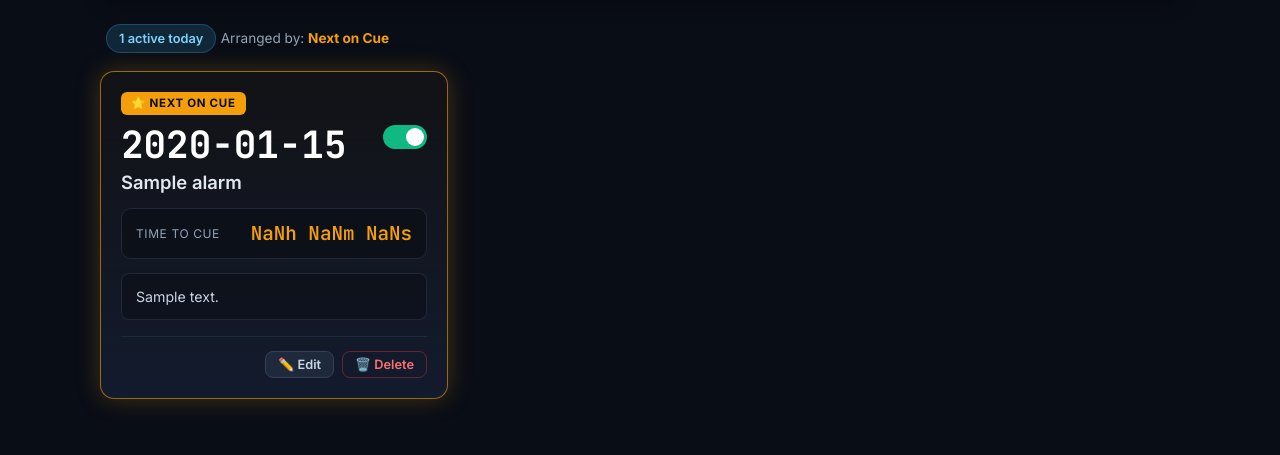
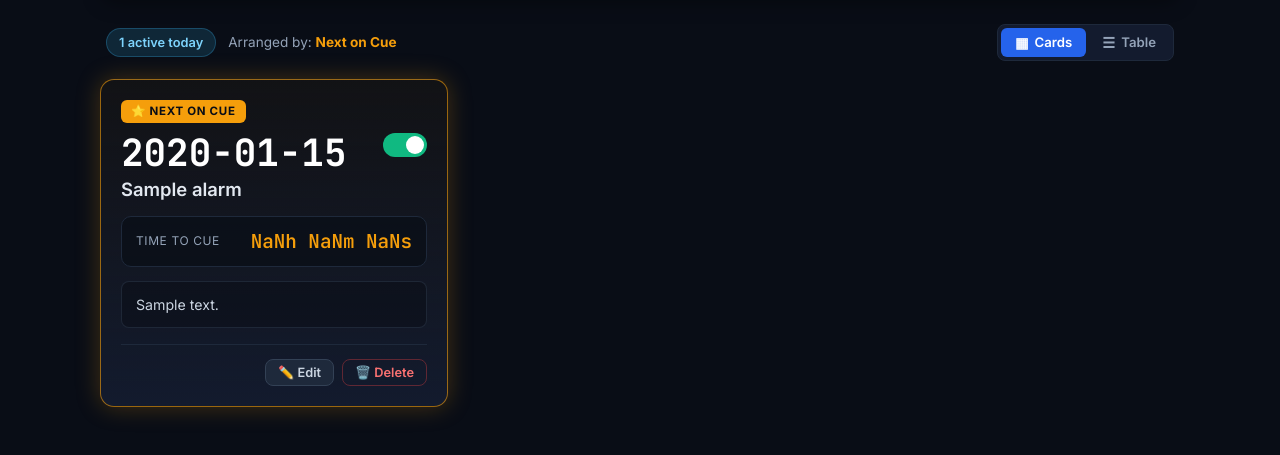
Before and after one commit to ulfgj/OnCue, a Flask app: page / in a window 1280 px wide. Shown: the part 148-603 px from the top of the page. Run offline with Flask 3, Linux system fonts and the light colour scheme; tables that the repository leaves empty hold one stand-in row (values such as "Sample post").

Commit message:
feat: add list and table view switcher with persistent layout preference

```diff
--- a/app/static/css/style.css
+++ b/app/static/css/style.css
@@ -103,8 +103,192 @@ body {
   display: flex;
   justify-content: space-between;
   align-items: center;
+  flex-wrap: wrap;
+  gap: 12px;
   margin-bottom: 18px;
   padding: 0 6px;
+}
+
+.status-summary {
+  display: flex;
+  align-items: center;
+  gap: 12px;
+}
+
+/* View Switcher */
+.view-switcher {
+  display: inline-flex;
+  background-color: var(--surface-color);
+  border: 1px solid var(--surface-border);
+  border-radius: 8px;
+  padding: 3px;
+  gap: 2px;
+}
+
+.btn-toggle {
+  display: inline-flex;
+  align-items: center;
+  gap: 6px;
+  background: transparent;
+  border: none;
+  color: var(--text-muted);
+  font-family: inherit;
+  font-size: 0.825rem;
+  font-weight: 600;
+  padding: 6px 14px;
+  border-radius: 6px;
+  cursor: pointer;
+  transition: all 0.15s ease;
+}
+
+.btn-toggle:hover {
+  color: #fff;
+}
+
+.btn-toggle.active {
+  background-color: #2563eb;
+  color: #fff;
+}
+
+.view-icon {
+  font-size: 0.9rem;
+}
+
+/* Table View */
+.table-container {
+  background-color: var(--surface-color);
+  border: 1px solid var(--surface-border);
+  border-radius: var(--card-radius);
+  overflow-x: auto;
+  box-shadow: 0 4px 6px -1px rgba(0, 0, 0, 0.2);
+}
+
+.cues-table {
+  width: 100%;
+  border-collapse: collapse;
+  text-align: left;
+  font-size: 0.9rem;
+}
+
+.cues-table thead th {
+  background-color: rgba(9, 13, 22, 0.6);
+  color: var(--text-muted);
+  font-size: 0.775rem;
+  font-weight: 700;
+  text-transform: uppercase;
+  letter-spacing: 0.05em;
+  padding: 14px 16px;
+  border-bottom: 1px solid var(--surface-border);
+  white-space: nowrap;
+}
+
+.cues-table tbody tr {
+  border-bottom: 1px solid rgba(51, 65, 85, 0.5);
+  transition: background-color 0.15s ease;
+}
+
+.cues-table tbody tr:last-child {
+  border-bottom: none;
+}
+
+.cues-table tbody tr:hover {
+  background-color: var(--surface-hover);
+}
+
+/* Table Row Priority: Closest */
+.cues-table tr.row-closest {
+  background: linear-gradient(90deg, rgba(245, 158, 11, 0.08) 0%, transparent 100%);
+  border-left: 3px solid var(--accent-cue);
+}
+
+.cues-table tr.row-closest .td-time {
+  color: var(--accent-cue);
+}
+
+.cues-table tr.row-closest .td-countdown .countdown-val {
+  color: var(--accent-cue);
+}
+
+/* Table Row: Passed */
+.cues-table tr.row-passed {
+  opacity: 0.5;
+  background-color: rgba(9, 13, 22, 0.3);
+}
+
+.cues-table tr.row-passed .td-time {
+  text-decoration: line-through;
+  color: #64748b;
+}
+
+/* Table Cells */
+.cues-table td {
+  padding: 14px 16px;
+  vertical-align: middle;
+}
+
+.td-status {
+  width: 110px;
+}
+
+.td-time {
+  font-family: var(--font-mono);
+  font-size: 1.4rem;
+  font-weight: 700;
+  color: #fff;
+  white-space: nowrap;
+}
+
+.td-cue {
+  max-width: 380px;
+}
+
+.cue-row-title {
+  font-weight: 600;
+  color: #f1f5f9;
+  font-size: 0.98rem;
+  margin-bottom: 2px;
+}
+
+.cue-row-notes {
+  font-size: 0.825rem;
+  color: #94a3b8;
+  white-space: pre-wrap;
+  word-break: break-word;
+  max-height: 48px;
+  overflow: hidden;
+  text-overflow: ellipsis;
+  display: -webkit-box;
+  -webkit-line-clamp: 2;
+  -webkit-box-orient: vertical;
+}
+
+.td-countdown {
+  white-space: nowrap;
+}
+
+.td-countdown .countdown-val {
+  font-family: var(--font-mono);
+  font-size: 1.05rem;
+  font-weight: 600;
+  color: var(--accent-cyan);
+}
+
+.td-toggle {
+  width: 70px;
+  text-align: center;
+}
+
+.td-actions {
+  width: 140px;
+  text-align: right;
+  white-space: nowrap;
+}
+
+.td-actions .card-actions {
+  border-top: none;
+  padding-top: 0;
+  display: inline-flex;
+  gap: 6px;
 }
 
 .badge {
--- a/app/static/js/app.js
+++ b/app/static/js/app.js
@@ -3,11 +3,13 @@ let alarms = [];
 let audioCtx = null;
 let chimeInterval = null;
 let activeTriggerAlarm = null;
+let currentView = localStorage.getItem("oncue_view") || "grid";
 let lastKnownDay = new Date().getDate();
 const triggeredAlarmIdsThisMinute = new Set();
 
 document.addEventListener("DOMContentLoaded", () => {
   initClock();
+  initViewSwitcher();
   fetchAlarms();
   setInterval(tick, 1000);
 
@@ -20,6 +22,37 @@ document.addEventListener("DOMContentLoaded", () => {
     clearSlateBtn.addEventListener("click", handleClearSlate);
   }
 });
+
+// View Switcher (Grid vs. Table)
+function initViewSwitcher() {
+  switchView(currentView, false);
+}
+
+function switchView(view, save = true) {
+  currentView = view;
+  if (save) {
+    localStorage.setItem("oncue_view", view);
+  }
+
+  const gridBtn = document.getElementById("viewGridBtn");
+  const tableBtn = document.getElementById("viewTableBtn");
+  const gridContainer = document.getElementById("alarmsList");
+  const tableContainer = document.getElementById("alarmsTableContainer");
+
+  if (view === "table") {
+    if (gridBtn) gridBtn.classList.remove("active");
+    if (tableBtn) tableBtn.classList.add("active");
+    if (gridContainer) gridContainer.style.display = "none";
+    if (tableContainer) tableContainer.style.display = "block";
+  } else {
+    if (tableBtn) tableBtn.classList.remove("active");
+    if (gridBtn) gridBtn.classList.add("active");
+    if (tableContainer) tableContainer.style.display = "none";
+    if (gridContainer) gridContainer.style.display = "grid";
+  }
+
+  renderAlarms();
+}
 
 // Digital Clock in Header & Midnight Date Flip Detection
 function initClock() {
@@ -122,11 +155,13 @@ function tick() {
 // 3. Passed cues from earlier today
 function renderAlarms() {
   const grid = document.getElementById("alarmsList");
+  const tableContainer = document.getElementById("alarmsTableContainer");
+  const tableBody = document.getElementById("alarmsTableBody");
   const emptyState = document.getElementById("emptyState");
   const activeCountBadge = document.getElementById("activeCountBadge");
   const clearSlateBtn = document.getElementById("clearSlateBtn");
 
-  if (!grid) return;
+  if (!grid || !tableBody) return;
 
   const activeCues = alarms.filter(a => a.is_enabled);
   if (activeCountBadge) {
@@ -139,10 +174,20 @@ function renderAlarms() {
 
   if (alarms.length === 0) {
     grid.innerHTML = "";
+    tableBody.innerHTML = "";
     if (emptyState) emptyState.style.display = "block";
+    if (tableContainer) tableContainer.style.display = "none";
+    if (grid) grid.style.display = "none";
     return;
   } else {
     if (emptyState) emptyState.style.display = "none";
+    if (currentView === "table") {
+      if (tableContainer) tableContainer.style.display = "block";
+      if (grid) grid.style.display = "none";
+    } else {
+      if (grid) grid.style.display = "grid";
+      if (tableContainer) tableContainer.style.display = "none";
+    }
   }
 
   // Calculate status for each cue strictly today
@@ -193,6 +238,7 @@ function renderAlarms() {
   const nextCue = enriched.find(a => a.sortGroup === 1);
   const closestId = nextCue ? nextCue.id : null;
 
+  // 1. Render Grid View
   grid.innerHTML = enriched
     .map((alarm) => {
       const isClosest = alarm.id === closestId;
@@ -229,6 +275,53 @@ function renderAlarms() {
             <button class="btn btn-danger-outline btn-sm" onclick="handleDeleteAlarm(${alarm.id})">🗑️ Delete</button>
           </div>
         </div>
+      `;
+    })
+    .join("");
+
+  // 2. Render Table View
+  tableBody.innerHTML = enriched
+    .map((alarm) => {
+      const isClosest = alarm.id === closestId;
+      const isImminent = alarm.sortGroup === 1 && alarm.diffMs < 5 * 60 * 1000;
+      const isPassed = alarm.sortGroup === 3;
+      const hasNotes = alarm.notes && alarm.notes.trim().length > 0;
+
+      let statusBadge = '<span class="badge badge-info">Active</span>';
+      if (isClosest) {
+        statusBadge = '<span class="closest-ribbon" style="margin-bottom: 0;">⭐ Next</span>';
+      } else if (isPassed) {
+        statusBadge = '<span class="passed-ribbon" style="margin-bottom: 0;">✓ Done</span>';
+      } else if (!alarm.is_enabled) {
+        statusBadge = '<span class="badge" style="background:#334155; color:#94a3b8;">Paused</span>';
+      }
+
+      return `
+        <tr class="${isClosest ? 'row-closest' : ''} ${isPassed ? 'row-passed' : ''}" data-id="${alarm.id}">
+          <td class="td-status">${statusBadge}</td>
+          <td class="td-time">${escapeHtml(alarm.time)}</td>
+          <td class="td-cue">
+            <div class="cue-row-title">${escapeHtml(alarm.title || "Cue")}</div>
+            ${hasNotes ? `<div class="cue-row-notes" title="${escapeHtml(alarm.notes)}">${escapeHtml(alarm.notes)}</div>` : '<div class="cue-row-notes" style="font-style: italic;">No context brief</div>'}
+          </td>
+          <td class="td-countdown">
+            <span class="countdown-val ${isImminent ? 'imminent' : ''} ${isPassed ? 'passed-val' : ''}">
+              ${alarm.statusText}
+            </span>
+          </td>
+          <td class="td-toggle">
+            <label class="switch" title="${isPassed ? 'Cue has already passed today' : 'Toggle Cue Active'}">
+              <input type="checkbox" ${alarm.is_enabled ? "checked" : ""} ${isPassed ? 'disabled' : ''} onchange="handleToggleAlarm(${alarm.id})">
+              <span class="slider"></span>
+            </label>
+          </td>
+          <td class="td-actions">
+            <div class="card-actions">
+              <button class="btn btn-secondary btn-sm" onclick="openAlarmModal(${alarm.id})" title="Edit Cue">✏️</button>
+              <button class="btn btn-danger-outline btn-sm" onclick="handleDeleteAlarm(${alarm.id})" title="Delete Cue">🗑️</button>
+            </div>
+          </td>
+        </tr>
       `;
     })
     .join("");
--- a/app/templates/index.html
+++ b/app/templates/index.html
@@ -40,11 +40,38 @@
           <span id="activeCountBadge" class="badge badge-info">0 active today</span>
           <span class="sort-indicator">Arranged by: <strong>Next on Cue</strong></span>
         </div>
+
+        <div class="view-switcher" role="group" aria-label="View layout">
+          <button id="viewGridBtn" class="btn-toggle active" title="Grid / Card view" onclick="switchView('grid')">
+            <span class="view-icon">▦</span> Cards
+          </button>
+          <button id="viewTableBtn" class="btn-toggle" title="Table / List view" onclick="switchView('table')">
+            <span class="view-icon">☰</span> Table
+          </button>
+        </div>
       </div>
 
-      <!-- Cues List Container -->
+      <!-- Cues Container (Grid or Table) -->
       <div id="alarmsList" class="alarms-grid">
         <!-- Rendered dynamically via JS -->
+      </div>
+
+      <div id="alarmsTableContainer" class="table-container" style="display: none;">
+        <table class="cues-table">
+          <thead>
+            <tr>
+              <th class="th-status">Status</th>
+              <th class="th-time">Time</th>
+              <th class="th-cue">Cue & Context Brief</th>
+              <th class="th-countdown">Time to Cue</th>
+              <th class="th-toggle">Active</th>
+              <th class="th-actions">Actions</th>
+            </tr>
+          </thead>
+          <tbody id="alarmsTableBody">
+            <!-- Rendered dynamically via JS -->
+          </tbody>
+        </table>
       </div>
 
       <!-- Empty State -->
```
